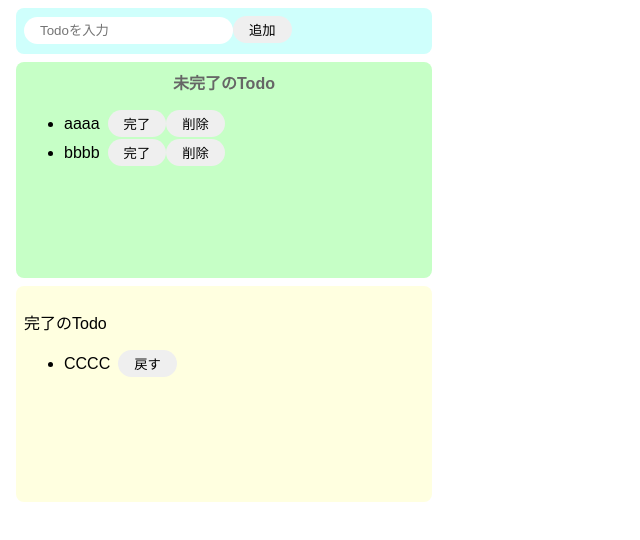
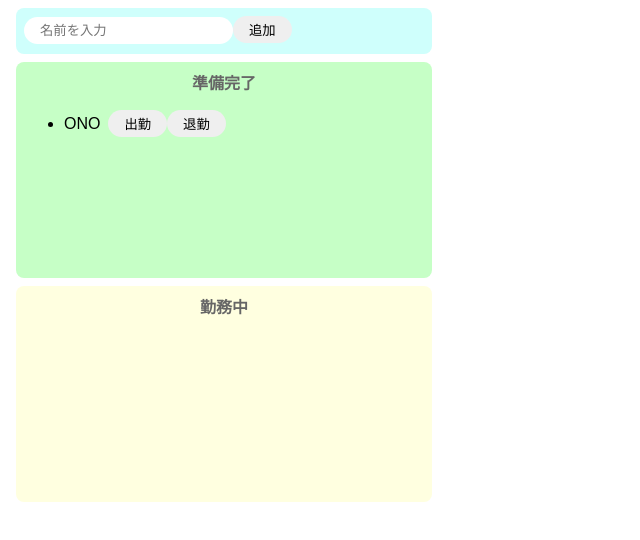
Before and after one commit to cant-dev/Kintai_React, a React (Create React App) app: page / in a window 1280 px wide. Shown: the top 540 px of the page, without its empty margins (0-640 px from the left). Built offline with nearby package versions, Linux system fonts and the light colour scheme.

Commit message:
Input_compornents

```diff
--- a/src/App.jsx
+++ b/src/App.jsx
@@ -1,17 +1,18 @@
 import React, { useState } from "react";
 import "./styles.css";
+import { InputTodo } from "./components/InputTodo";
 
 export const App = () => {
   const [todoText, setTodoText] = useState("");
   // 第一変数は初期値であり、render後にセットされる変数、第二関数は第一変数をstate(更新)する。
   // useStateの中身は第一変数
-  const [incompleteTodos, setIncompleteTodos] = useState(["aaaa", "bbbb"]);
-  const [completeTodos, setCompleteTodos] = useState(["CCCC"]);
+  const [incompleteTodos, setIncompleteTodos] = useState(["ONO"]);
+  const [completeTodos, setCompleteTodos] = useState([]);
 
   // renderできるように、変数で渡してevent + target + 変数 で渡す
   const onChangeTodoText = (event) => setTodoText(event.target.value);
 
-  const OnclickAdd = () => {
+  const onClickAdd = () => {
     if (todoText === "") return;
     const newTodos = [...incompleteTodos, todoText];
     setIncompleteTodos(newTodos);
@@ -27,7 +28,7 @@ export const App = () => {
   };
   const onClickComplete = (index) => {
     const newIncompleteTodos = [...incompleteTodos];
-    // 何番目の要素に対して, いくつ削除するのか？というメソッド
+    // slice 何番目の要素に対して, いくつ削除するのか？というメソッド
     newIncompleteTodos.splice(index, 1);
 
     const newCompleteTodos = [...completeTodos, incompleteTodos[index]];
@@ -35,26 +36,31 @@ export const App = () => {
     setCompleteTodos(newCompleteTodos);
   };
 
+  const onClickBack = (index) => {
+    const newCompleteTodos = [...completeTodos];
+    newCompleteTodos.splice(index, 1);
+
+    const newInCompleteTodos = [...incompleteTodos, completeTodos[index]];
+    setCompleteTodos(newCompleteTodos);
+    setIncompleteTodos(newInCompleteTodos);
+  };
+
   return (
     <>
-      <div className="input-area">
-        <input
-          placeholder="Todoを入力"
-          value={todoText}
-          onChange={onChangeTodoText}
-        ></input>
-        <button onClick={OnclickAdd}>追加</button>
-      </div>
-
+      <InputTodo
+        todoText={todoText}
+        onChange={onChangeTodoText}
+        onClick={onClickAdd}
+      />
       <div className="incomplete-area">
-        <p className="title">未完了のTodo</p>
+        <p className="title">準備完了</p>
         <ul>
           {incompleteTodos.map((todo, index) => {
             return (
               <div key={todo} className="list-row">
                 <li>{todo}</li>
-                <button onClick={() => onClickComplete(index)}>完了</button>
-                <button onClick={() => onClickDelete(index)}>削除</button>
+                <button onClick={() => onClickComplete(index)}>出勤</button>
+                <button onClick={() => onClickDelete(index)}>退勤</button>
               </div>
             );
           })}
@@ -62,13 +68,13 @@ export const App = () => {
       </div>
 
       <div className="complete-area">
-        <p>完了のTodo</p>
+        <p className="title">勤務中</p>
         <ul>
-          {completeTodos.map((todo) => {
+          {completeTodos.map((todo, index) => {
             return (
               <div key={todo} className="list-row">
                 <li>{todo}</li>
-                <button>戻す</button>
+                <button onClick={() => onClickBack(index)}>業務終了</button>
               </div>
             );
           })}
--- /dev/null
+++ b/src/components/InputTodo.jsx
@@ -0,0 +1,15 @@
+import React from "react";
+
+export const InputTodo = (props) => {
+  const { todoText, onChange, onClick } = props;
+  return (
+    <div className="input-area">
+      <input
+        placeholder="名前を入力"
+        value={todoText}
+        onChange={onChange}
+      ></input>
+      <button onClick={onClick}>追加</button>
+    </div>
+  );
+};
```
